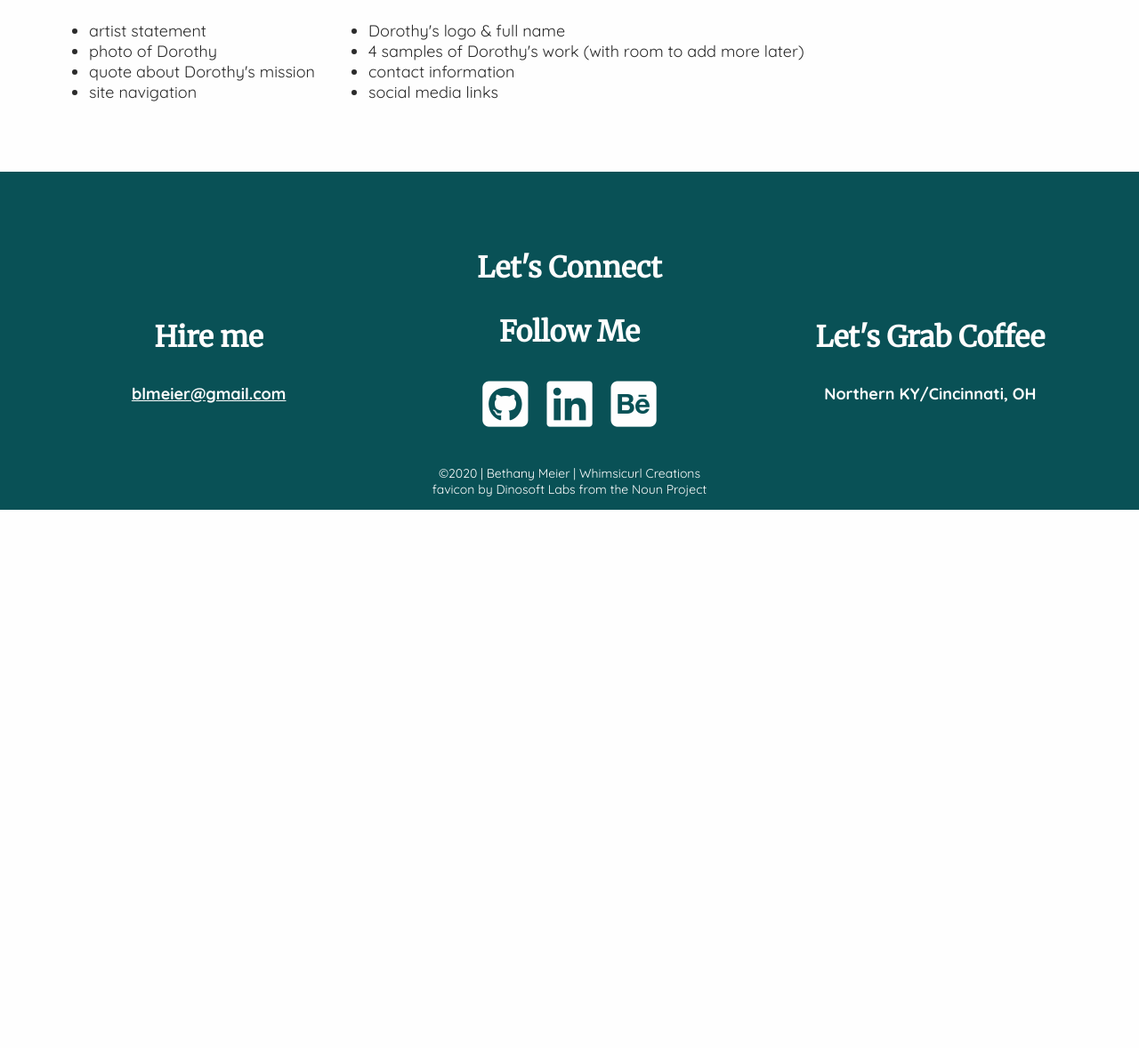
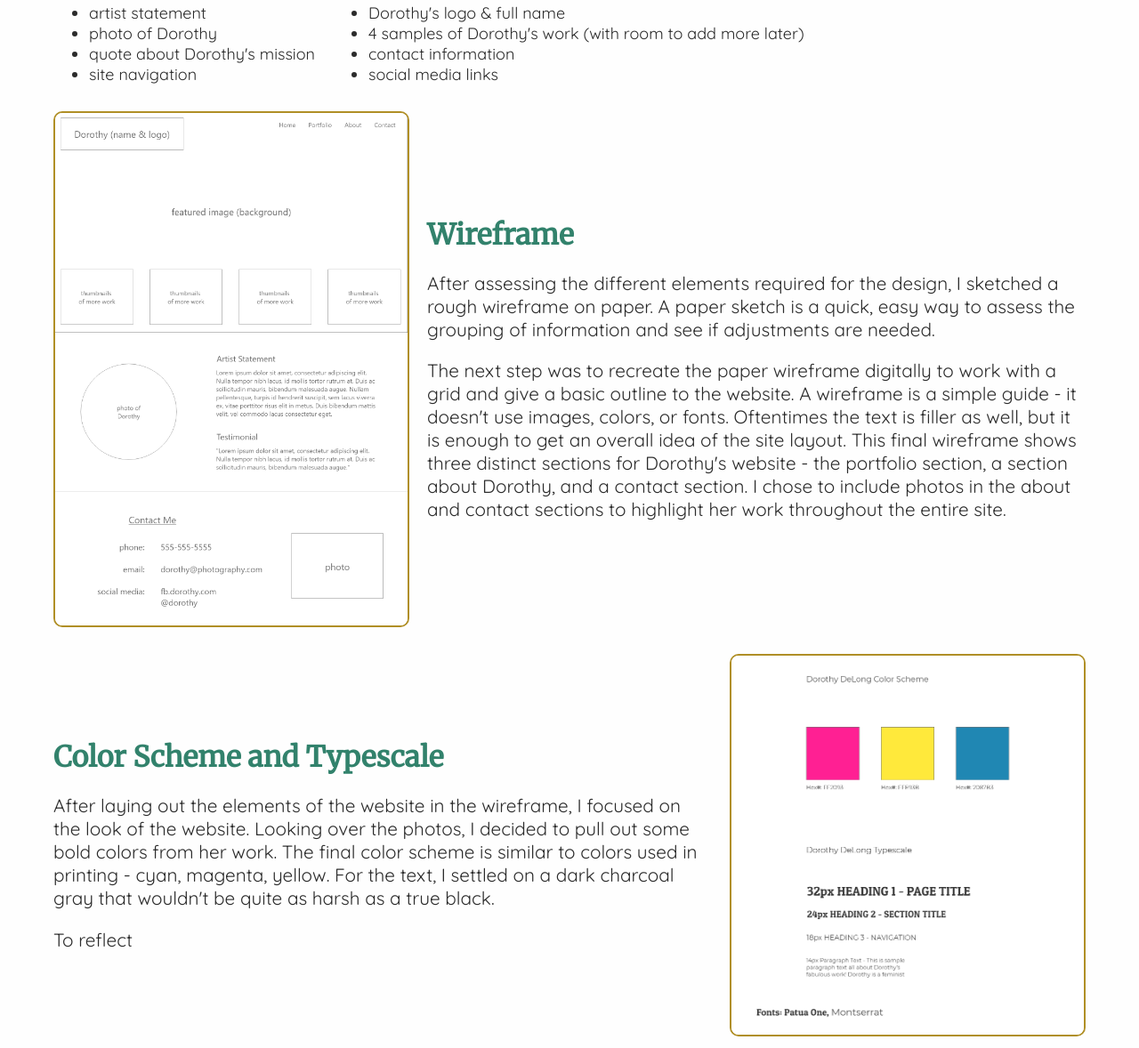
Before and after one commit to whimsicurl-creations/milestone-website, a plain HTML site: page case-studies/dorothy-delong-case-study.html in a window 1280 px wide. Shown: the part 544-1722 px from the top of the page at 89% size. Before the commit the page ends 1117 px from the top, so only its background shows below. Drawn offline with Linux system fonts and the light colour scheme.

Commit message:
Add content to Dorothy case study

```diff
--- a/case-studies/dorothy-delong-case-study.html
+++ b/case-studies/dorothy-delong-case-study.html
@@ -62,6 +62,22 @@
                         <li>social media links</li>
                     </ul>
                 </div>
+                <div class="row">
+                    <img src="../img/dorothy-digital-wireframe-min.png" alt="Dorothy DeLong Wireframe">
+                    <div class="cs-text-wrapper">
+                        <h2>Wireframe</h2>
+                        <p>After assessing the different elements required for the design, I sketched a rough wireframe on paper.  A paper sketch is a quick, easy way to assess the grouping of information and see if adjustments are needed.</p>
+                        <p>The next step was to recreate the paper wireframe digitally to work with a grid and give a basic outline to the website.  A wireframe is a simple guide - it doesn't use images, colors, or fonts.  Oftentimes the text is filler as well, but it is enough to get an overall idea of the site layout.  This final wireframe shows three distinct sections for Dorothy's website - the portfolio section, a section about Dorothy, and a contact section.  I chose to include photos in the about and contact sections to highlight her work throughout the entire site.</p>
+                    </div>
+                </div>
+                <div class="row right">
+                    <img src="../img/dorothy-style-tile-min.png" alt="Dorothy DeLong Colors and Fonts">
+                    <div class="cs-text-wrapper">
+                        <h2>Color Scheme and Typescale</h2>
+                        <p>After laying out the elements of the website in the wireframe, I focused on the look of the website.  Looking over the photos, I decided to pull out some bold colors from her work.  The final color scheme is similar to colors used in printing - cyan, magenta, yellow.  For the text, I settled on a dark charcoal gray that wouldn't be quite as harsh as a true black.</p>
+                        <p>To reflect</p>
+                    </div>
+                </div>
             </main>
             <footer id="contact">
                 <div class="full-width">
--- a/css/main.css
+++ b/css/main.css
@@ -398,6 +398,9 @@ footer .third-width {
     padding-top: 0;
     text-align: left;
 }
+.cs-text-wrapper p:last-of-type {
+    margin-bottom: 0;
+}
 #mission-statement {
     width: 80%;
     margin: 10px auto;
```
Also changed, not shown: case-studies/coffee-nook-case-study.html (+1 -1 lines).
